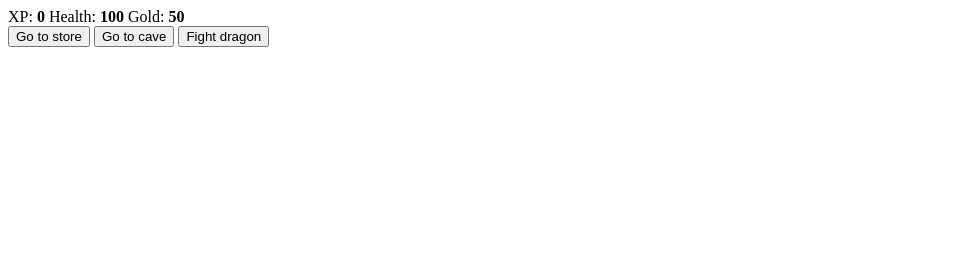
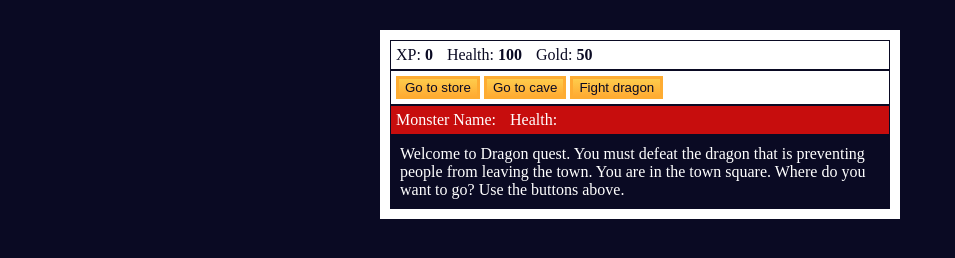
Before and after one commit to Leca46/jsRPG, a plain HTML site: page index.html in a window 1280 px wide. Shown: the whole page, without its empty margins (0-955 px from the left). Drawn offline with Linux system fonts and the light colour scheme.

Commit message:
Styled the Ui

```diff
--- a/index.html
+++ b/index.html
@@ -18,8 +18,13 @@
             <button id='button2'>Go to cave</button>
             <button id='button3'>Fight dragon</button>
         </div>
-        <div id="monsterStats"></div>
-        <div id="text"></div>
+        <div id="monsterStats">
+            <span class="stat">Monster Name: <strong><span id='monsterName'></span></strong></span>
+            <span class='stat'>Health: <strong><span id='monsterHealth'></span></strong></span>
+        </div>
+        <div id="text">
+            Welcome to Dragon quest. You must defeat the dragon that is preventing people from leaving the town. You are in the town square. Where do you want to go? Use the buttons above.
+        </div>
     </div>
     <script src="scripts.js"></script>
 </body>
--- a/scripts.js
+++ b/scripts.js
@@ -6,3 +6,7 @@ let currentWeapon = 0;
 let fighting;
 let monsterHealth;
 let inventory = ['stick'];
+
+const button1 = document.querySelector('#button1')
+const button2 = document.querySelector('#button2')
+const button3 = document.querySelector('#button3')
--- a/styles.css
+++ b/styles.css
@@ -0,0 +1,46 @@
+body {
+    background-color: #0a0a23
+}
+
+#text {
+    background-color: #0a0a23;
+    color: #ffffff;
+    padding: 10px;
+}
+
+  #game {
+    max-width: 500px;
+    max-height: 400px;
+    background-color: #ffffff;
+    color: #ffffff;
+    margin-top: 30px;
+    margin-bottom: 0px;
+    margin-left: auto;
+    margin-right: auto;
+    padding: 10px;
+}
+
+#controls, #stats {
+    border: 1px solid #0a0a23;
+    color: #0a0a23;
+    padding: 5px;
+}
+
+#monsterStats {
+    border: 1px solid #0a0a23;
+    padding: 5px;
+    color: #ffffff;
+    background-color: #c70d0d;
+}
+
+.stat {
+    padding-right: 10px;
+}
+
+button {
+    cursor: pointer;
+    color: #0a0a23;
+    background-color: #feac32;
+    background-image: linear-gradient(#fecc4c, #ffac33);
+    border: 3px solid #feac32;
+}
```
